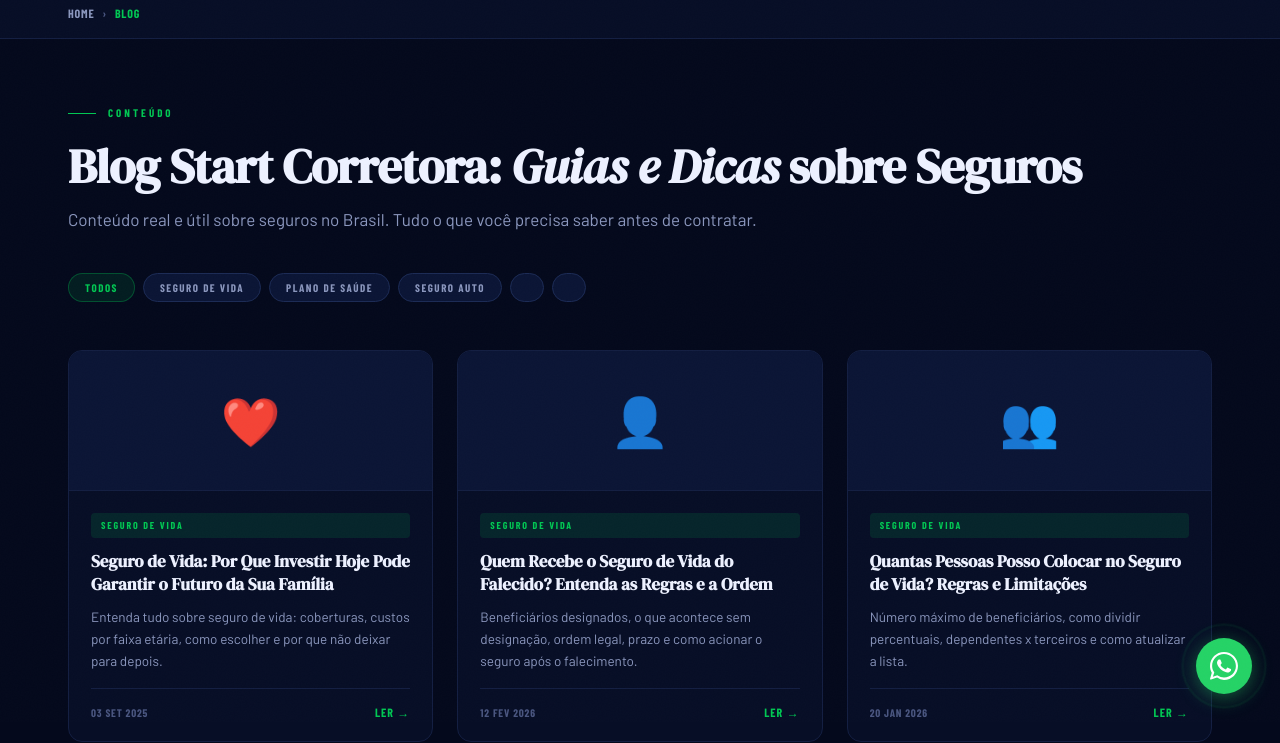
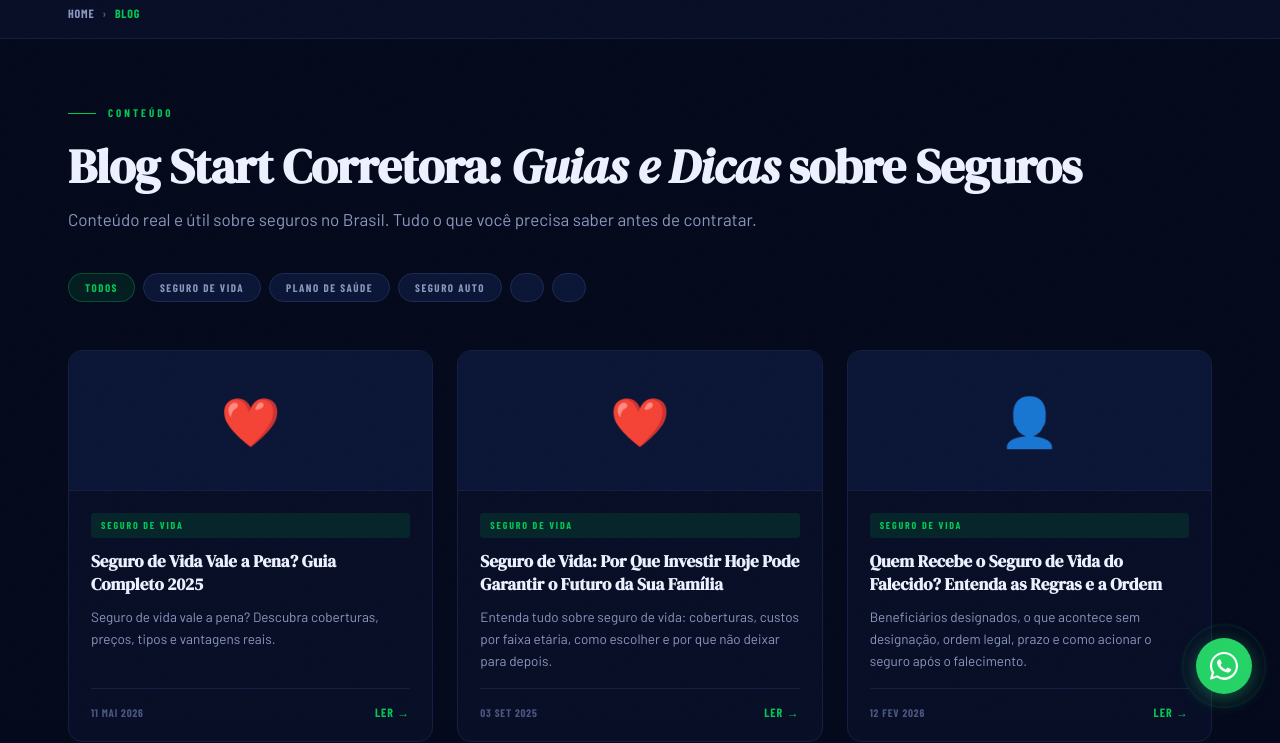
Before and after one commit to linickr/start-corretora, a website: page blog/index.html in a window 1280 px wide. Shown: the part 78-821 px from the top of the page. Drawn offline with nearby package versions, Linux system fonts and the light colour scheme; a web font is replaced by a local one.

Commit message:
feat: conteúdo SEO diário 2026-05-11 — blog: Seguro de Vida Vale a Pena? Guia Completo 2025 + local: Tijuca
- Artigo de blog: /blog/seguro-de-vida-vale-a-pena (categoria: vida, prioridade: alta)
- Página local: /corretora-de-seguros-na-tijuca/ (Tijuca/RJ, prioridade: alta)
- Fix: max_tokens 8192 → 16000 em gerar_conteudo.py (evita truncamento do JSON)
- Fix: suporte a ANTHROPIC_AUTH_TOKEN (Bearer OAuth) nos 3 scripts
- Atualiza blog/index.html, sitemap.xml e planejamento-palavras-chave.json

```diff
--- a/blog/index.html
+++ b/blog/index.html
@@ -144,6 +144,21 @@
 
   <!-- Grid -->
   <div class="blog-grid">
+    <article class="blog-card" data-cat="seguro-de-vida">
+      <a href="seguro-de-vida-vale-a-pena.html">
+        <div class="blog-card-thumb">❤️</div>
+      </a>
+      <div class="blog-card-body">
+        <span class="label label-vida">Seguro de Vida</span>
+        <h3><a href="seguro-de-vida-vale-a-pena.html">Seguro de Vida Vale a Pena? Guia Completo 2025</a></h3>
+        <p>Seguro de vida vale a pena? Descubra coberturas, preços, tipos e vantagens reais.</p>
+        <div class="blog-card-footer">
+          <span class="blog-card-date">11 mai 2026</span>
+          <a href="seguro-de-vida-vale-a-pena.html" class="blog-card-read">Ler →</a>
+        </div>
+      </div>
+    </article>
+
 
     <article class="blog-card" data-cat="seguro-de-vida">
       <a href="/blog/seguro-de-vida-por-que-investir-hoje">
```
Also changed, not shown: sitemap.xml (+12 -0 lines).
